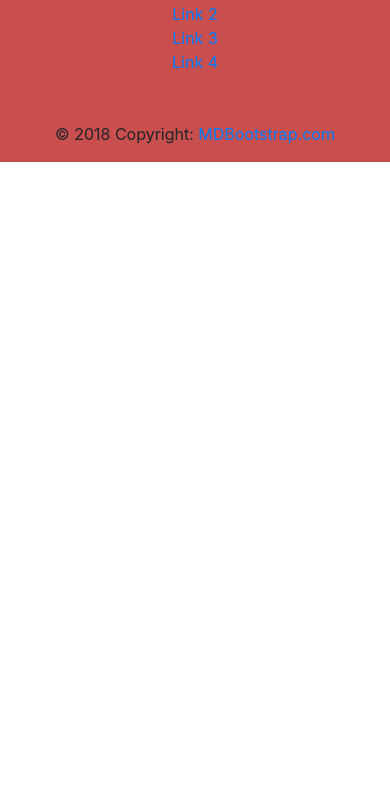
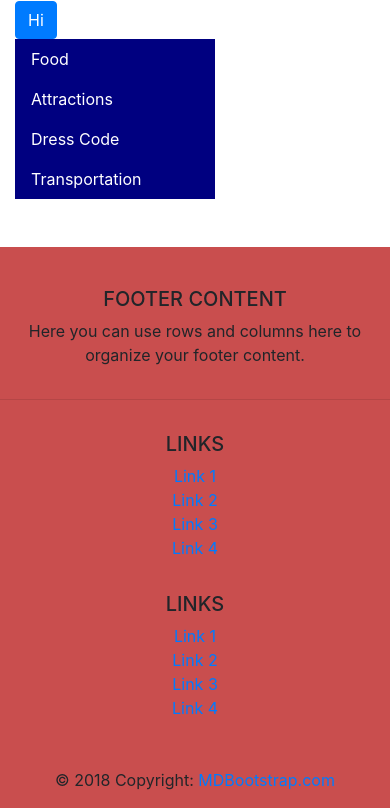
Before and after one commit to fastfists/BPA-NLC-website, a Flask app: page /attractions in a window 390 px wide; the page is wider, and only the part inside the window is pictured. Shown: the part 1585-2393 px from the top of that part. Before the commit the page ends 1747 px from the top of that part, so only its background shows below. Run offline with Flask 2, Linux system fonts and the light colour scheme; parts of the project's set-up code (start-up, migrations or seed data) failed here and were passed over; some libraries are stand-ins or nearby versions.

Commit message:
added a layout area

```diff
--- a/NLC/__init__.py
+++ b/NLC/__init__.py
@@ -5,7 +5,6 @@ port = 5000
 
 def create_app() -> Flask:
     from . import routes
-    from .services import twitter
     app = Flask(__name__)
     routes.init_app(app)
     return app
--- a/NLC/static/main.css
+++ b/NLC/static/main.css
@@ -1,4 +1,3 @@
-
 footer{
   background-color: rgb(201, 78, 78);
 }
@@ -6,6 +5,28 @@ footer{
 #main-body .content-section{
   background-color: rgb(250, 250, 255);
 }
+
 .navbar{
   background-color: rgb(201, 78, 78);
 }
+
+ul.vertical-nav-bar{
+  list-style-type: none;
+  margin: 0;
+  padding: 0;
+  width: 200px;
+  background-color: navy;
+}
+
+li.nav-item a{
+  display: block;
+  padding: 8px 16px;
+  color: #000000;
+  text-decoration: none;
+  color: white;
+}
+
+li.nav-item a:hover{
+  background-color: gold;
+  color: black;
+}
--- a/NLC/templates/attractions.html
+++ b/NLC/templates/attractions.html
@@ -2,6 +2,8 @@
 
 {% block body %}
 <br>
+<div class="row">
+    <div class="col-md-8">
         <div class="card">
             <div class="row">
                 <div class="col-md-5">
@@ -24,7 +26,7 @@
         <div class="card">
             <div class="row">
                 <div class="col-md-5">
-                <img src="{{url_for("static", filename="img/Smithsonian_outside.jpg") }}" class="img-fluid rounded-thumbnail card-img-top" alt="">
+                    <img src="{{url_for('static', filename='img/Smithsonian_outside.jpg') }}" class="img-fluid rounded-thumbnail card-img-top" alt="">
                 </div>
                 <div class="col-md-7">
                     <div class="card-body">
@@ -37,7 +39,11 @@
                 </div>
             </div>
         </div>
-
+    </div>
+    <div class="col-md-4">
+        <iframe src="https://www.google.com/maps/d/u/0/embed?mid=1kTUhhev-WMmJPG7k93iKodXGWQN8plYI" width="640" height="480"></iframe>
+    </div>
+</div>
 
 <a href="{{url_for('static', filename='img/Smithsonian_outside.jpg') }}" class="btn btn-primary"> Hi</a>
 {% endblock %}
--- /dev/null
+++ b/NLC/templates/includes/_sidebar.html
@@ -0,0 +1,6 @@
+<ul class="vertical-nav-bar">
+    <li class=nav-item><a href="/food">Food</a></li>
+    <li class=nav-item><a href="/attractions">Attractions</a></li>
+    <li class=nav-item><a href="/attire">Dress Code</a></li>
+    <li class=nav-item><a href="/transportation">Transportation</a></li>
+</ul>
--- a/NLC/templates/layout.html
+++ b/NLC/templates/layout.html
@@ -19,7 +19,14 @@
 <body>
     {% include 'includes/_navbar.html' %}
     <main class=container role="main">
-        {% block body%} {% endblock %}
+        <div class="row">
+            <div class="col-md-11">
+                {% block body%} {% endblock %}
+            </div>
+            <div class="col-md-1">
+                {% include 'includes/_sidebar.html' %}
+            </div>
+        </div>
     </main>
     <br><br>
     {% include 'includes/_footer.html' %}
```
Also changed, not shown: NLC/static/img/travel.usnews.com.jpeg (added). Lines whose indentation alone changed are shown as unchanged.
